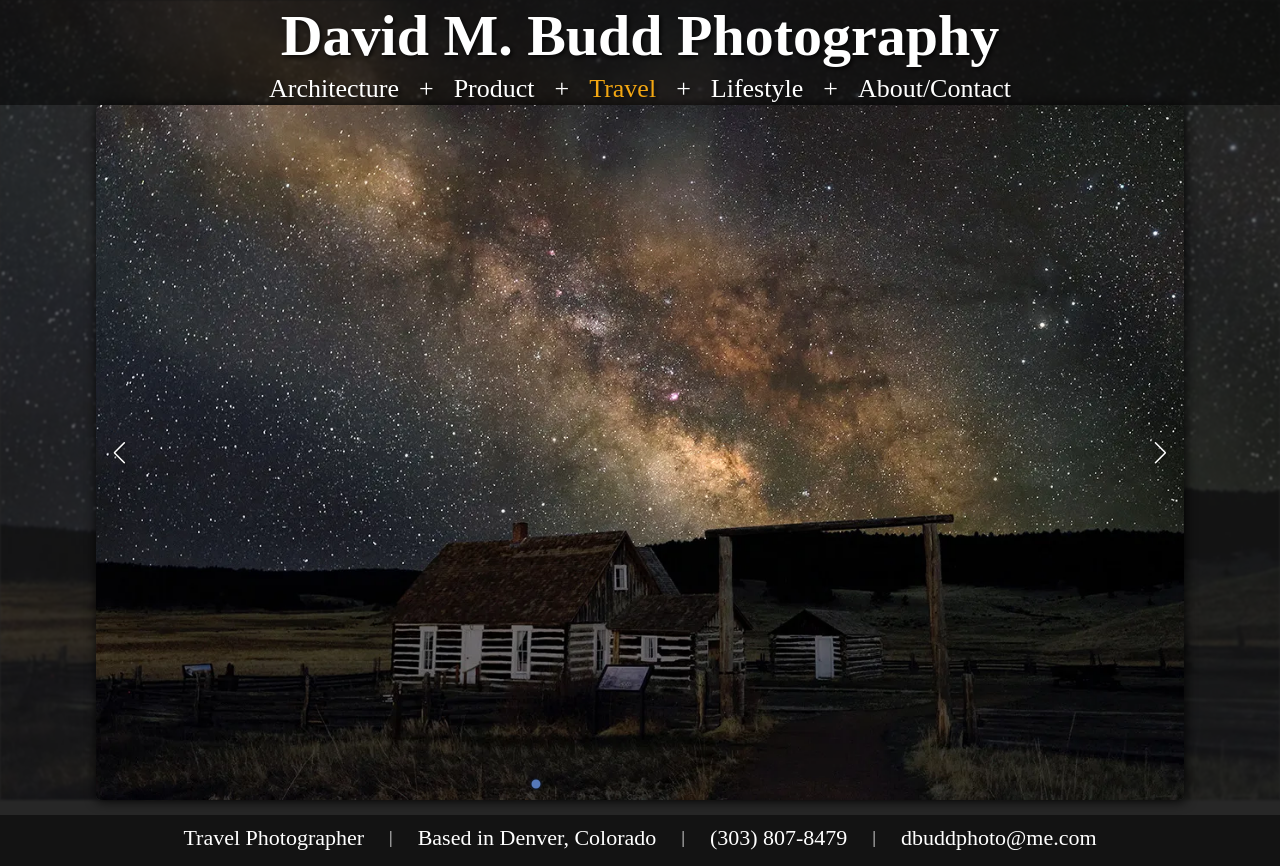
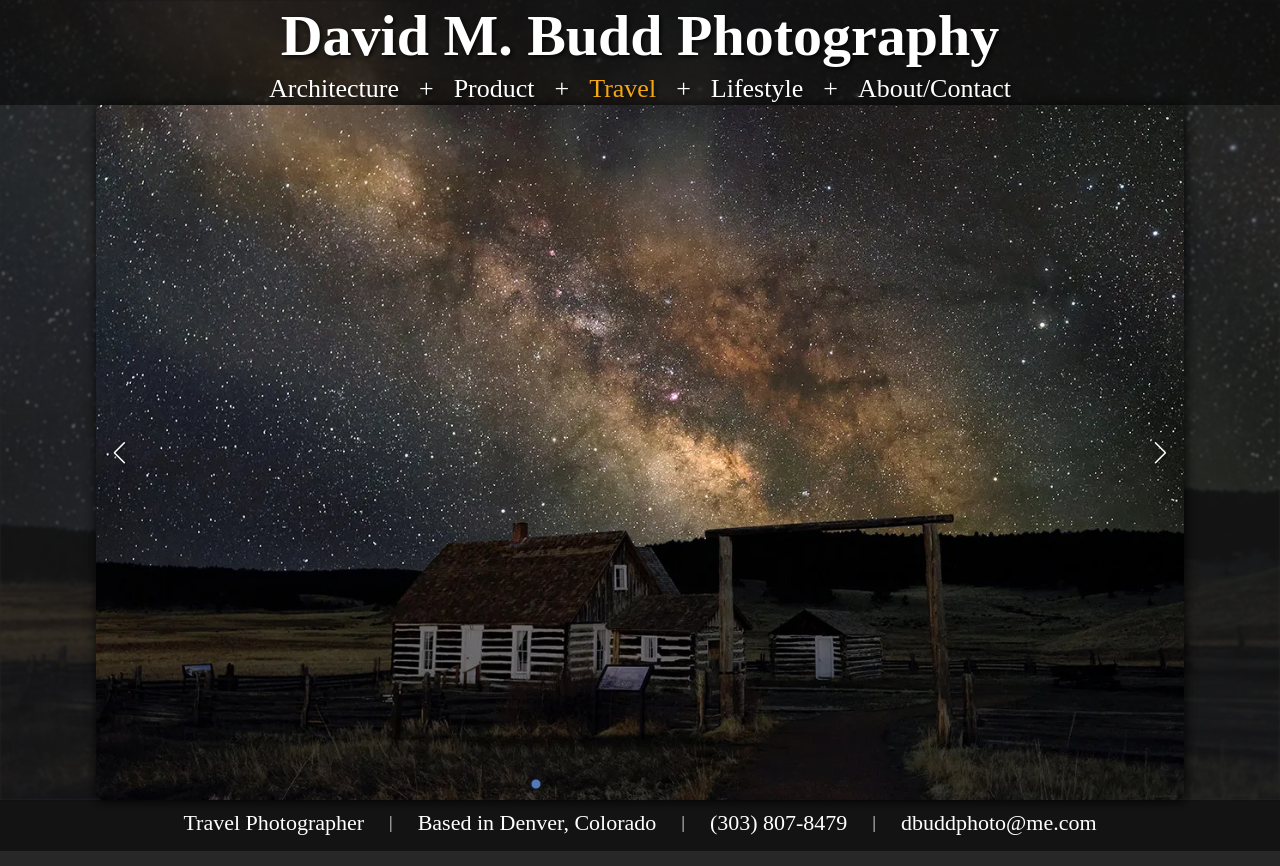
Before and after one commit to RickV85/dmbphotography, a Next.js app: page /galleries/travel in a window 1280 px wide. Built offline with nearby package versions, Linux system fonts and the light colour scheme.

Commit message:
Remove top margin on footer at min-width 675

```diff
--- a/src/app/components/Footer/Footer.module.css
+++ b/src/app/components/Footer/Footer.module.css
@@ -40,7 +40,7 @@
 
 @media only screen and (min-width: 675px) {
   .footer-background.gallery-styling {
-    margin-top: 15px;
+    margin-top: 0px;
   }
 
   .footer-address {
```
